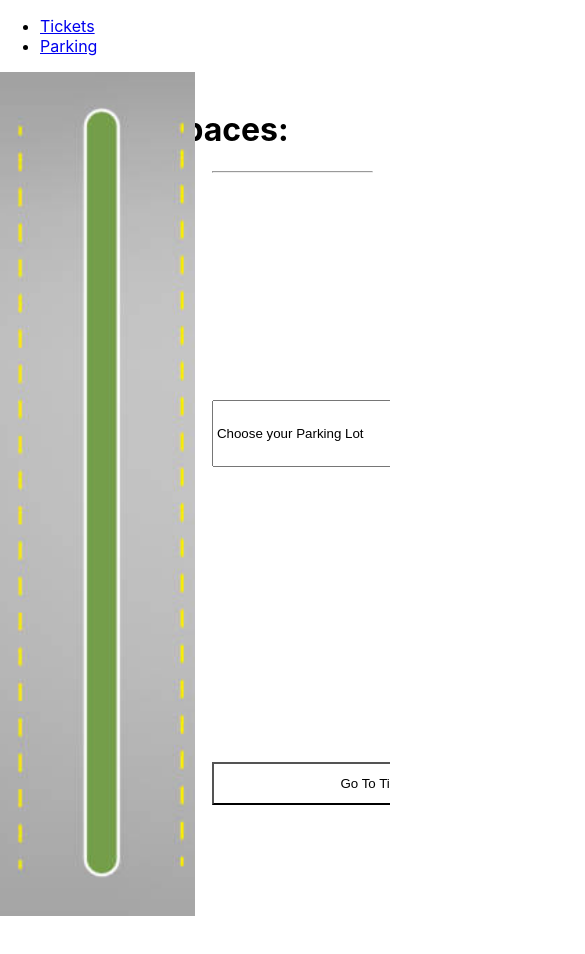
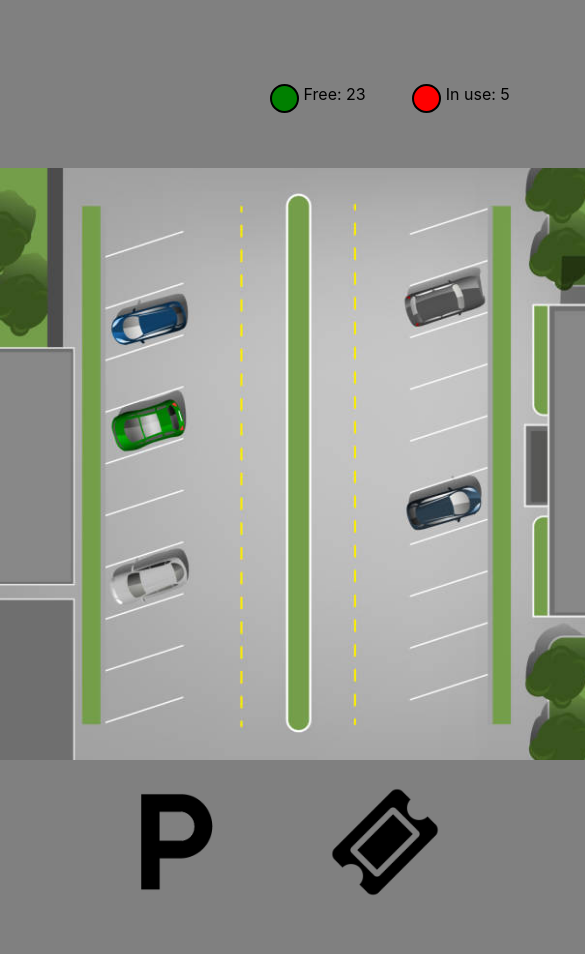
Before and after one commit to zkovad/ZooApp, a React (Create React App) app: page /parking in a window 390 px wide. Shown: the top 954 px of the page, 585 px wide, since content can reach past the window. Before the commit the page ends 916 px from the top, so only its background shows below. Built offline with nearby package versions, Linux system fonts and the light colour scheme.

Commit message:
Mobile view Parking

```diff
--- a/src/App.js
+++ b/src/App.js
@@ -4,6 +4,7 @@ import './App.css';
 import Tickets from './components/Tickets';
 import Parking from './components/Parking';
 import styled from 'styled-components';
+import MobileParking from './components/MobileParking';
 
 const Nav = styled.nav`
   display: none;
@@ -13,24 +14,25 @@ const Nav = styled.nav`
   }
 `;
 
+const ParkingView = styled.div`
+  display: block;
+
+  @media only screen and (max-width: 600px) {
+    display: none;
+  }
+`;
+
 function App() {
   return (
     <Router>
       <div>
         <Nav>
-          <ul>
-            <li>
-              <Link to="/tickets">Tickets</Link>
-            </li>
-            <li>
-              <Link to="/parking">Parking</Link>
-            </li>
-          </ul>
+          <MobileParking/>
         </Nav>
 
         <Routes>
           <Route exact path="/tickets" element={<Tickets/>} />
-          <Route path="/parking" element={<Parking/>} />
+          <Route path="/parking" element={<ParkingView><Parking/></ParkingView>} />
         </Routes>
       </div>
     </Router>
--- /dev/null
+++ b/src/assets/css/MobileParking.css
@@ -0,0 +1,35 @@
+.navigation {
+    background-color: gray;
+    padding: 3lvh;
+    width: 35.12rem;
+    height: 12rem;
+}
+
+.mobileAvailable {
+    width: 37rem;
+    background-color: gray;
+    height: 10.53rem;
+}
+
+.mobilepicture {
+    width: auto;
+    background-color: gray;
+    display: flex;
+  }
+
+  .picturesize {
+    width: 37rem;
+    display: flex;
+  }
+
+  .pictureIconSize {
+    width: 7rem;
+    float: left;
+    margin-left: 6rem;
+  }
+
+  .mobilecircles {
+    padding-top: 10lvh;
+    margin-left: 32lvh;
+
+  }
--- a/src/assets/css/Parking.css
+++ b/src/assets/css/Parking.css
@@ -1,7 +1,7 @@
 body, html {
     margin: 0;
     padding: 0;
-    overflow: hidden;
+    min-width: 300px;
   }
 
 .picture, .info {
@@ -87,5 +87,4 @@ body, html {
     margin-left: -40vh;
     text-shadow: 2px 2px 4px white;
     color: black;
-
   }
--- /dev/null
+++ b/src/components/MobileParking.js
@@ -0,0 +1,41 @@
+import React from 'react';
+import Parkinglot from '../assets/images/Parkinglot.jpg'
+import '../assets/css/MobileParking.css';
+import { Link } from 'react-router-dom';
+import ParkingIcon from '../assets/images/ParkingIcon.png'
+import TicketIcon from '../assets/images/TicketIcon.png';
+
+const MobileParking = () => {
+  return (
+    <div>
+        <div className='mobileAvailable'>
+        <div className='mobilecircles'>
+          <div className='left-half'>
+          <div className='green-circle'></div>
+          <p className='p'>&nbsp;Free: 23</p>
+          </div>
+          <div className='right-space'>
+          <div className='red-circle'></div>
+          <p className='p'>&nbsp;In use: 5</p>
+          </div>
+        </div>
+        </div>
+        <div className='mobilepicture'>
+            <img src={Parkinglot} alt='Parking Lot' className="picturesize"/>
+        </div>
+        <div className='navigation'>
+            <footer>
+                    <Link to="/tickets">
+                        <img src={ParkingIcon} alt='Parking Icon' className='pictureIconSize'/>
+                    </Link>
+
+                    <Link to="/parking">
+                        <img src={TicketIcon} alt='Ticket Icon' className='pictureIconSize'/>
+                    </Link>
+            </footer>
+        </div>
+    </div>
+  );
+};
+
+export default MobileParking;
```
Also changed, not shown: src/assets/images/ParkingIcon.png (added), src/assets/images/TicketIcon.png (added).
